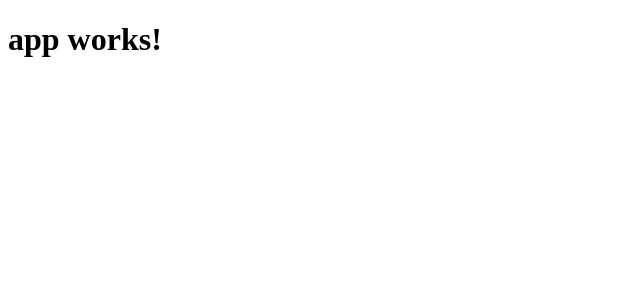
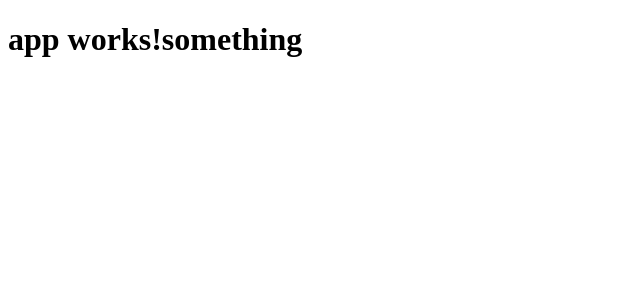
Before and after one commit to choroshin-zinkerz/client-super-bot, an Angular app: page / in a window 1280 px wide. Shown: the top 300 px of the page, without its empty margins (0-640 px from the left). Built offline with nearby package versions, Linux system fonts and the light colour scheme.

Commit message:
test ola

```diff
--- a/src/app/app.component.html
+++ b/src/app/app.component.html
@@ -1,3 +1,3 @@
 <h1>
-  {{title}}
+  {{title}}something
 </h1>
```
